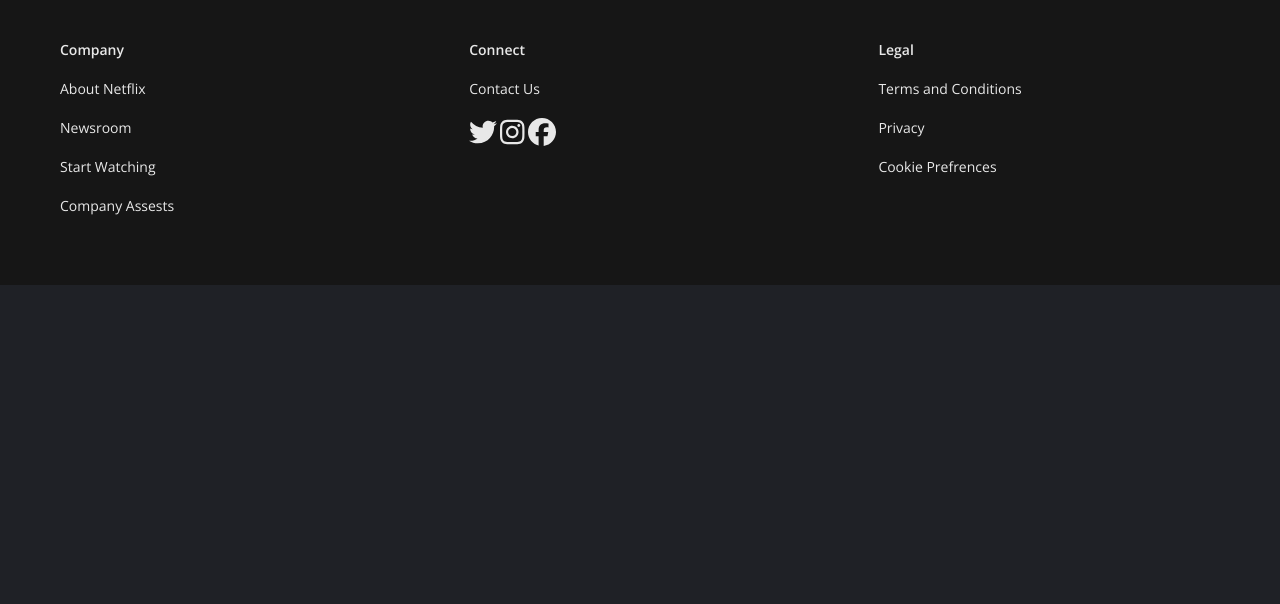
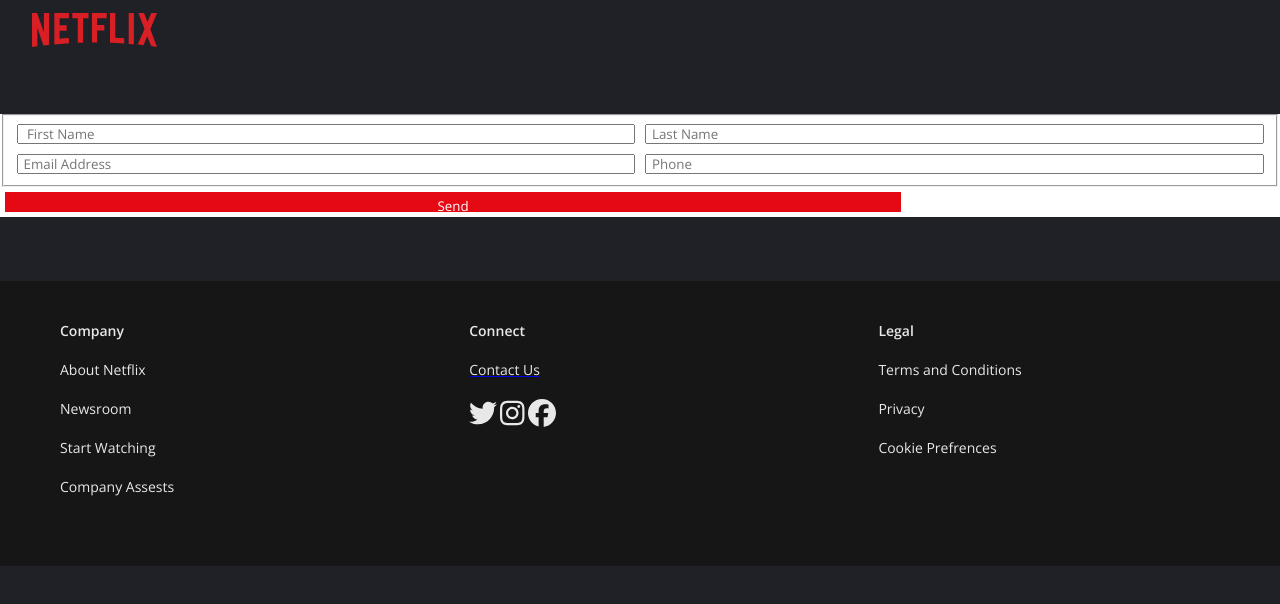
Before and after one commit to Dood3l/netflix-redesign, a React (Create React App) app in the folder netflix/: page /contact in a window 1280 px wide. Shown: the top 604 px of the page. Built offline with nearby package versions, Linux system fonts and the light colour scheme.

Commit message:
added routing to contact page, fixed logo

```diff
--- a/netflix/src/App.js
+++ b/netflix/src/App.js
@@ -16,6 +16,7 @@
         <Route path='/' element={<Accounts />} />
         <Route path='/accountload' element={<AccountLoad />} />
         <Route path='/movies' element={<Movies />} />
+        <Route path='/contact' element={<Contact />} />
       </Routes>
       <Footer />
     </Router>
--- a/netflix/src/components/Footer.js
+++ b/netflix/src/components/Footer.js
@@ -5,6 +5,7 @@
     faTwitter,
     faInstagram
   } from "@fortawesome/free-brands-svg-icons";
+import {Link} from 'react-router-dom';
 
 
 
@@ -39,7 +40,7 @@
                 <h1 className='company'>Connect</h1>
             </li>
             <li>
-                <a className='company'>Contact Us</a>
+            <Link to="Contact"><a className='company'>Contact Us</a></Link>
             </li>
             <li>
                 <a className='socials' href='https://twitter.com/netflix'> <FontAwesomeIcon icon={faTwitter} size="2x" /></a>
--- a/netflix/src/contact.css
+++ b/netflix/src/contact.css
@@ -1,5 +1,7 @@
 .form-body{
     background-color: #fff;
+    margin-top: 5%;
+    margin-bottom: 5%;
   }
   form{
     display: block;
--- a/netflix/src/contact.js
+++ b/netflix/src/contact.js
@@ -1,6 +1,6 @@
 import './App.css';
 import './contact.css'
-
+import {Link} from 'react-router-dom';
 
 
 
@@ -8,6 +8,10 @@
 
     return(
         <>
+        <div>
+        <Link to="/"><img src="accountimages/Netflix_2015_logo.svg"  alt="logo" class="logo"/></Link>
+        </div>
+
         <form  className = 'form-body'>
             <fieldset className='input-container'>
             <div className = 'form-input-container'>
```
